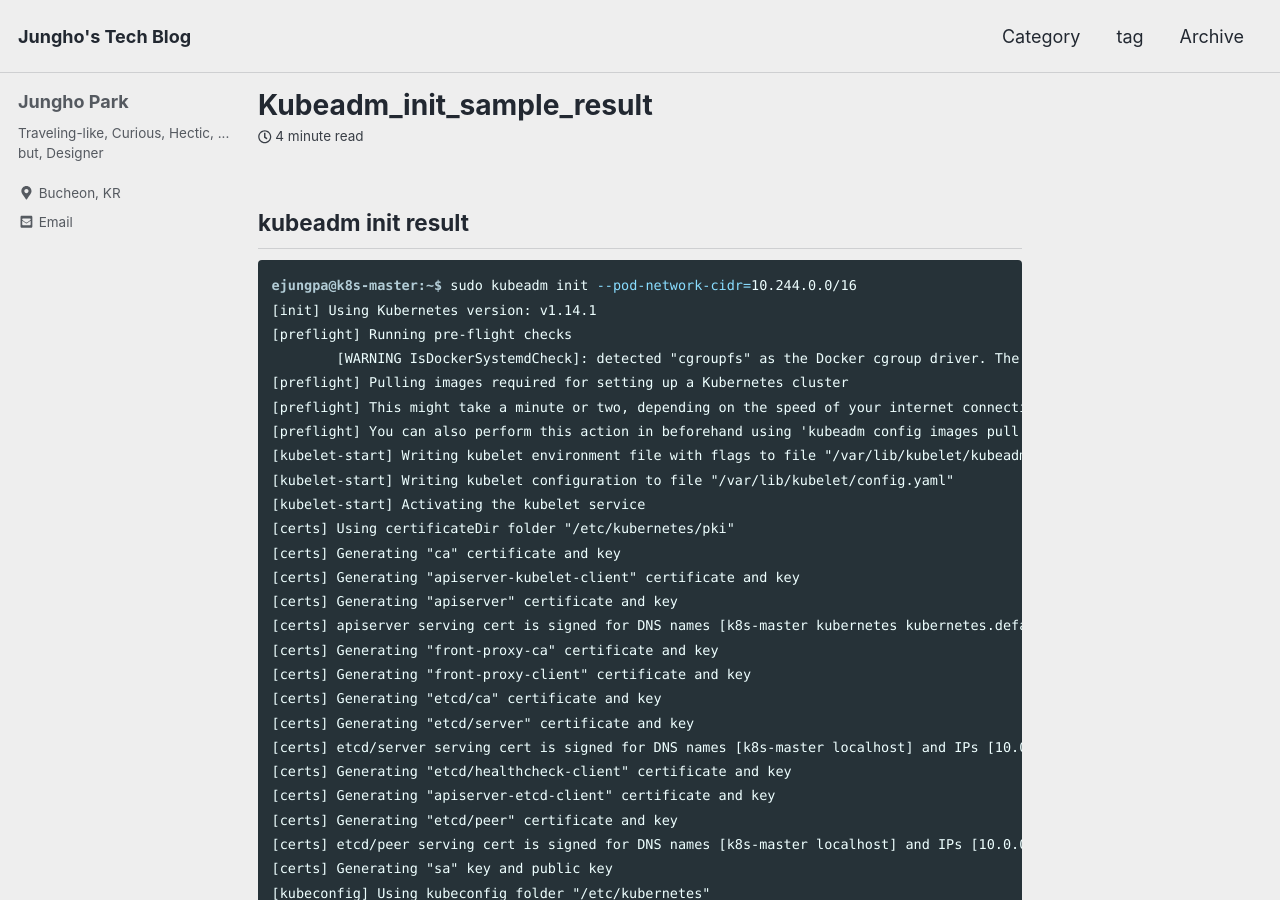
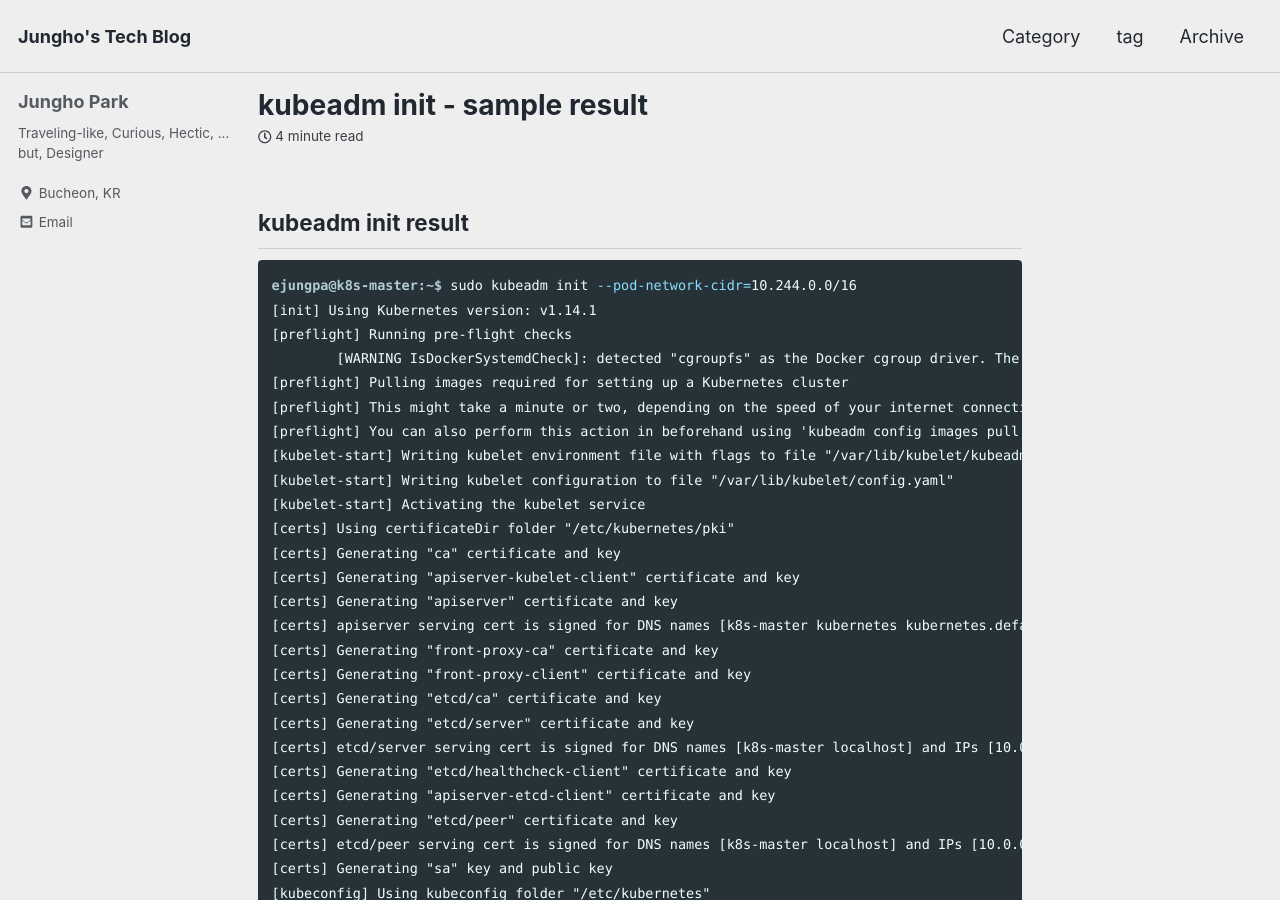
Before and after one commit to unipark00/tekrepo, a Jekyll site: the page built from _posts/2019-04-10-kubeadm_init_sample_result.md, in a window 1280 px wide and 900 px high. Built offline with Jekyll 4.4.1, drawn with Linux system fonts in a browser that asks for light colours; cached includes are drawn as plain includes; part of the change alters nothing that is shown; some of the changed text lies outside the part shown.

````diff
--- a/_posts/2019-04-10-kubeadm_init_sample_result.md
+++ b/_posts/2019-04-10-kubeadm_init_sample_result.md
@@ -1,3 +1,12 @@
+---
+title: "kubeadm init - sample result"
+search: false
+categories:
+  - Kubernetes
+last_modified_at: 2019-04-10T21:30+09:00
+toc: false
+---
+
 ## kubeadm init result
 ```console
 ejungpa@k8s-master:~$ sudo kubeadm init --pod-network-cidr=10.244.0.0/16
````
